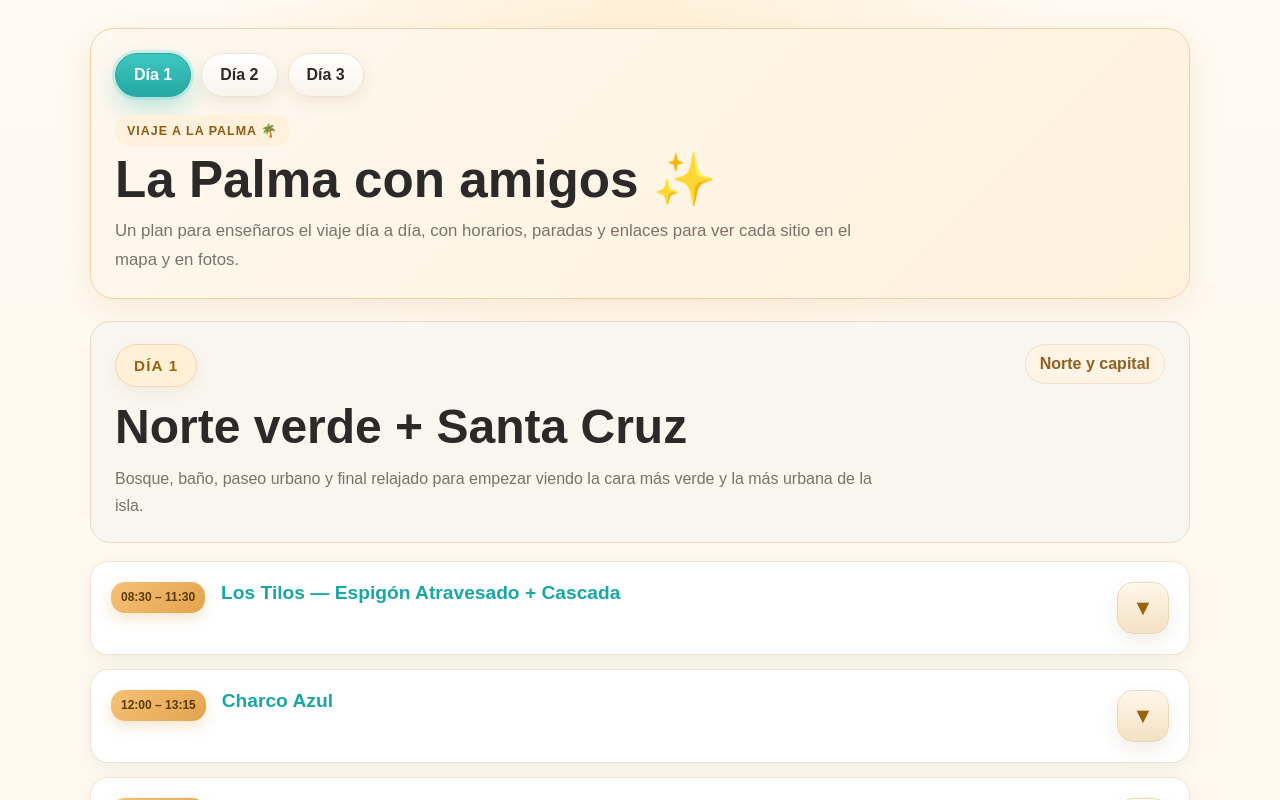
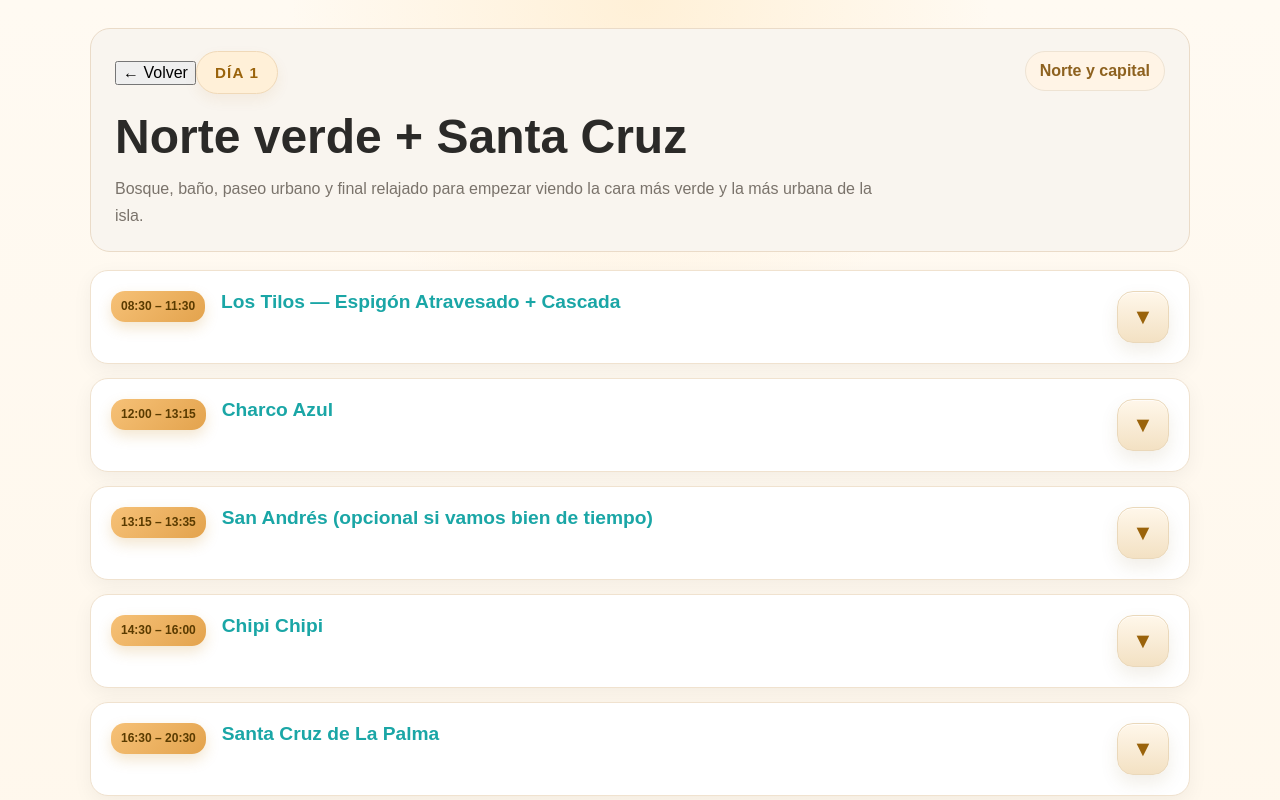
Before and after one commit to aniram115-commits/Viaje-La-Palma, a Next.js app: page / in a window 1280 px wide. Both pictures are taken after a click on the button "Día 1". Shown: the top 800 px of the page. Built offline with nearby package versions, Linux system fonts and the light colour scheme.

Commit message:
Add files via upload

```diff
--- a/app/page.tsx
+++ b/app/page.tsx
@@ -6,6 +6,7 @@ import { itinerary } from "@/data/itinerary";
 export default function HomePage() {
 const [selectedDayId, setSelectedDayId] = useState(itinerary[0].id);
 const [openStopName, setOpenStopName] = useState("");
+const [showHome, setShowHome] = useState(true);
 
   const selectedDay = useMemo(
     () => itinerary.find((day) => day.id === selectedDayId) ?? itinerary[0],
@@ -14,6 +15,7 @@ const [openStopName, setOpenStopName] = useState("");
 
   return (
     <main className="page-shell">
+{showHome && (
   <section className="hero">
     <div className="day-tabs">
       {itinerary.map((day) => (
@@ -27,6 +29,7 @@ const [openStopName, setOpenStopName] = useState("");
           onClick={() => {
             setSelectedDayId(day.id);
             setOpenStopName("");
+            setShowHome(false);
           }}
         >
           {day.label}
@@ -36,23 +39,31 @@ const [openStopName, setOpenStopName] = useState("");
 
     <span className="eyebrow">Viaje a La Palma 🌴</span>
 
-<h1>
-  La Palma con amigos ✨
-</h1>
+    <h1>La Palma con amigos ✨</h1>
 
     <p className="hero-text">
       Un plan para enseñaros el viaje día a día, con horarios, paradas y enlaces
       para ver cada sitio en el mapa y en fotos.
     </p>
+  </section>
+)}
 
-      </section>
+      {!showHome && (
+        <>
+<section className="day-summary">
+  <div style={{ width: "100%" }}>
+    <button
+      onClick={() => setShowHome(true)}
+      style={{ marginBottom: "12px" }}
+    >
+      ← Volver
+    </button>
 
-      <section className="day-summary">
-        <div>
     <span className="eyebrow soft">{selectedDay.label}</span>
     <h2>{selectedDay.title}</h2>
     <p>{selectedDay.intro}</p>
   </div>
+
   <div className="pill">{selectedDay.zone}</div>
 </section>
 
@@ -157,6 +168,8 @@ if (element) {
           );
         })}
       </section>
+        </>
+      )}
     </main>
   );
 }
```
Lines whose indentation alone changed are shown as unchanged.
